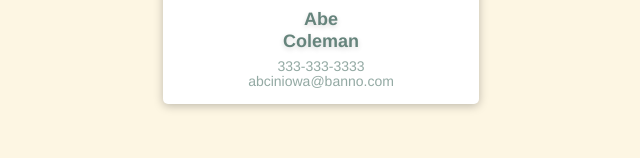
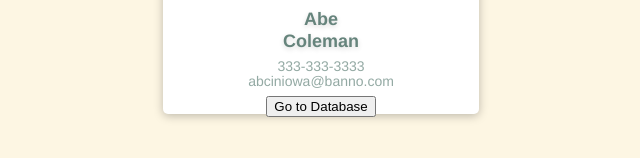
Before and after one commit to colemaad/Abe-Coleman-ux-iop, a website: page index.html in a window 1280 px wide. Shown: the part 206-364 px from the top of the page, without its empty margins (319-959 px from the left). Drawn offline with nearby package versions, Linux system fonts and the light colour scheme.

Commit message:
For Kean

```diff
--- a/index.html
+++ b/index.html
@@ -22,6 +22,7 @@
           <p class ="email">abciniowa@banno.com</p>
 
           <button class = "second">Bulk up</button>
+          <button class ="list"onclick="location.href='list.html';">Go to Database</button>
   			</div>
   		</div>
 </body>
--- a/profile.css
+++ b/profile.css
@@ -12,7 +12,7 @@ body{
 .profile{
   display: block;
   width: 100%;
-  height: 260px;
+  height: 270px;
   border-radius: 5px;
   background: #fff;
   box-shadow: 0 2px 10px rgba(0,0,0,.25);
```
